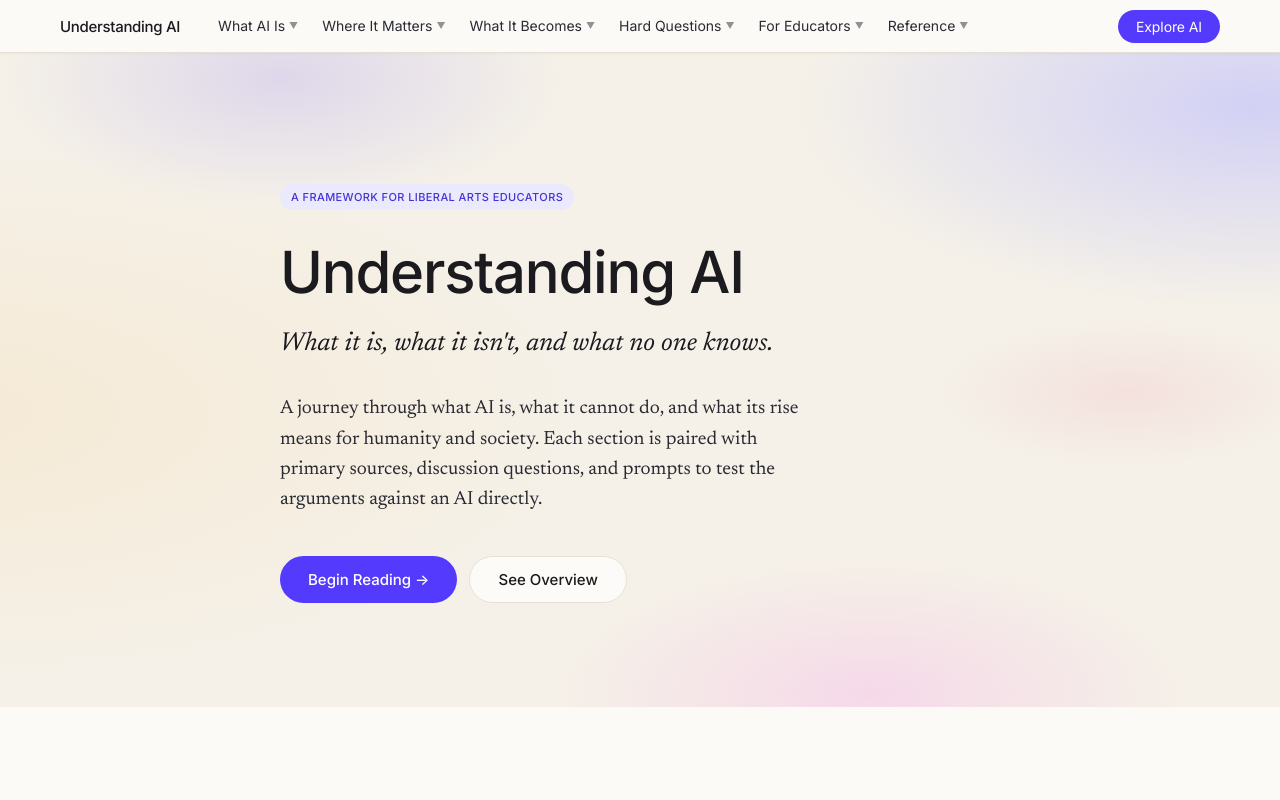
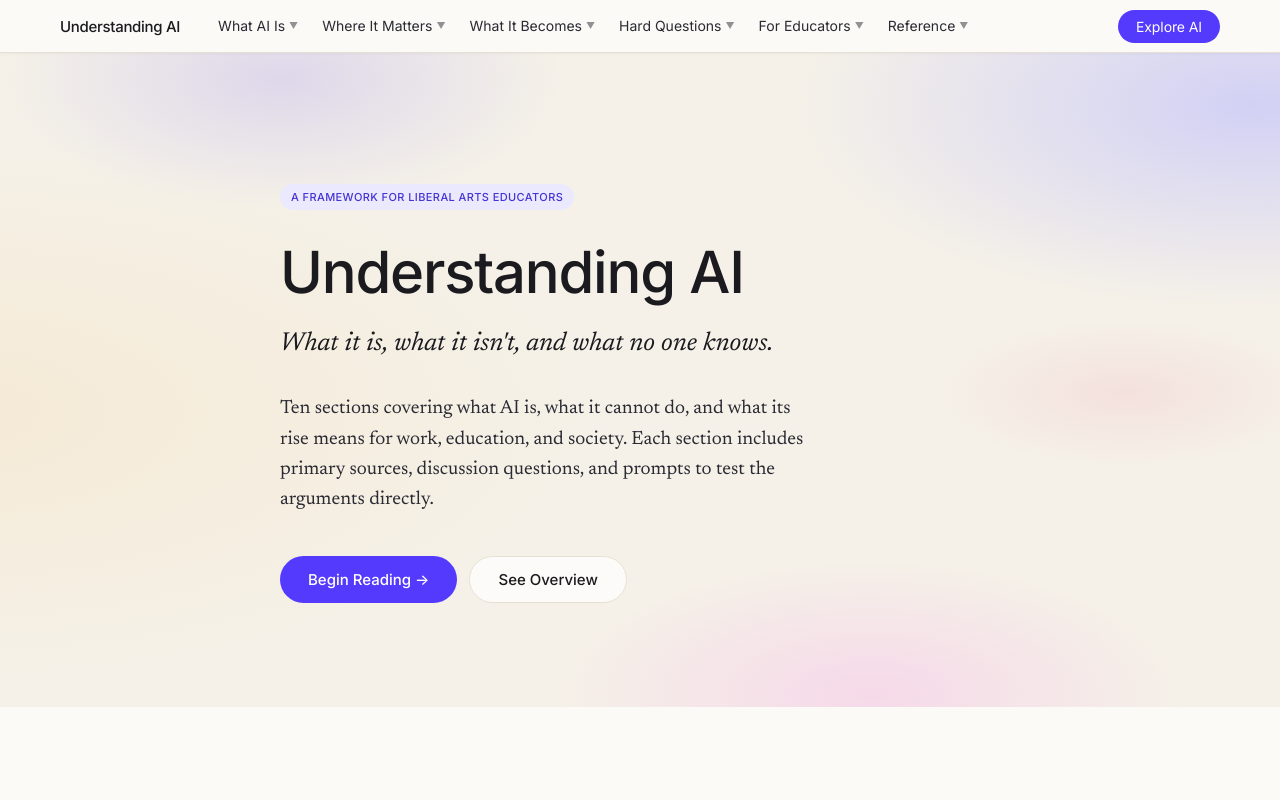
Before and after one commit to bster/ai-future, a React (Vite) app in the folder understanding-ai/: page / in a window 1280 px wide. Shown: the top 800 px of the page. Built offline with nearby package versions, Linux system fonts and the light colour scheme.

Commit message:
HomePage: replace 'a journey through humanity' with plain description

```diff
--- a/understanding-ai/src/pages/HomePage.jsx
+++ b/understanding-ai/src/pages/HomePage.jsx
@@ -26,7 +26,7 @@ export default function HomePage({ onNav }) {
             What it is, what it isn't, and what no one knows.
           </p>
           <p style={{ fontFamily: serif, fontSize: "clamp(17px,2.3vw,19px)", color: c.inkSec, marginBottom: "40px", maxWidth: "540px", lineHeight: 1.6, fontWeight: 400 }}>
-            A journey through what AI is, what it cannot do, and what its rise means for humanity and society. Each section is paired with primary sources, discussion questions, and prompts to test the arguments against an AI directly.
+            Ten sections covering what AI is, what it cannot do, and what its rise means for work, education, and society. Each section includes primary sources, discussion questions, and prompts to test the arguments directly.
           </p>
           <div style={{ display: "flex", gap: "12px", flexWrap: "wrap" }}>
             <button onClick={() => onNav("what")} style={{ background: c.primary, color: "#fff", border: "none", padding: "13px 28px", borderRadius: "9999px", fontFamily: font, fontSize: "15px", fontWeight: 500, cursor: "pointer", letterSpacing: 0 }}>
```
